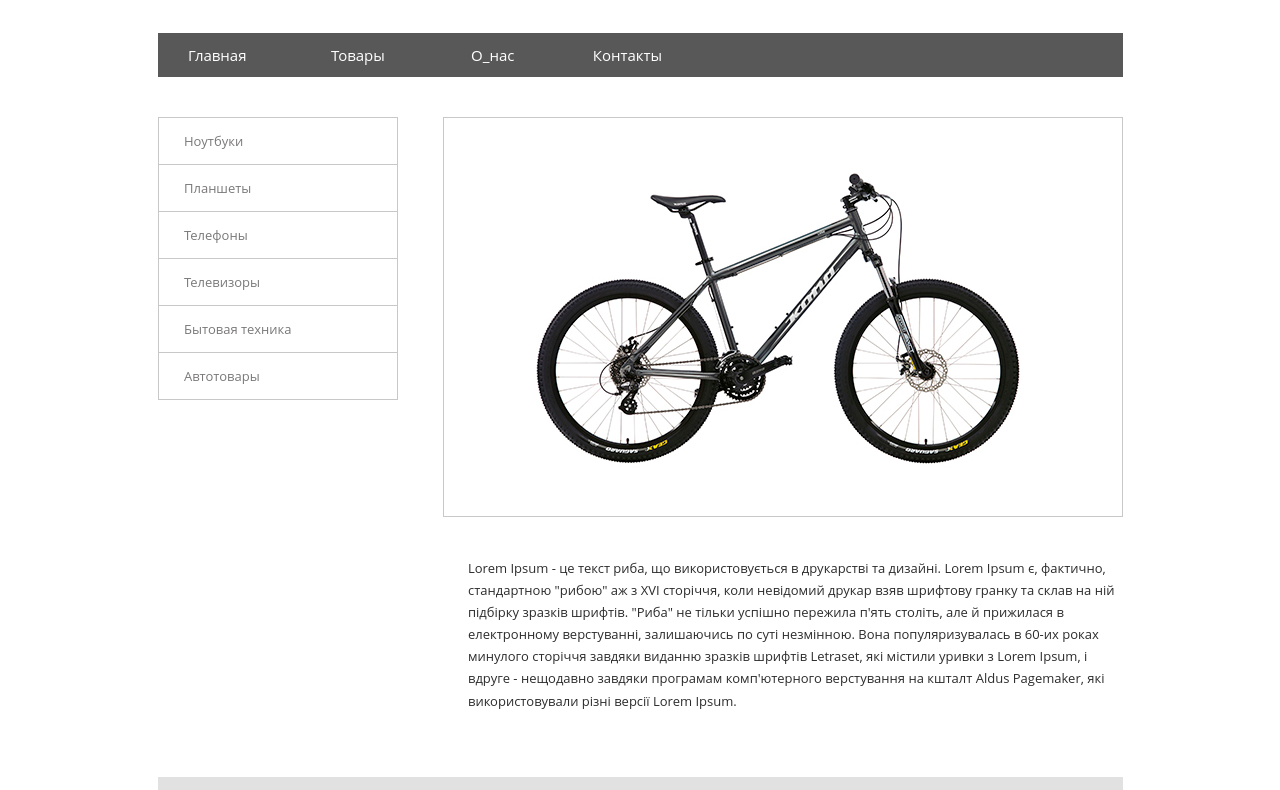
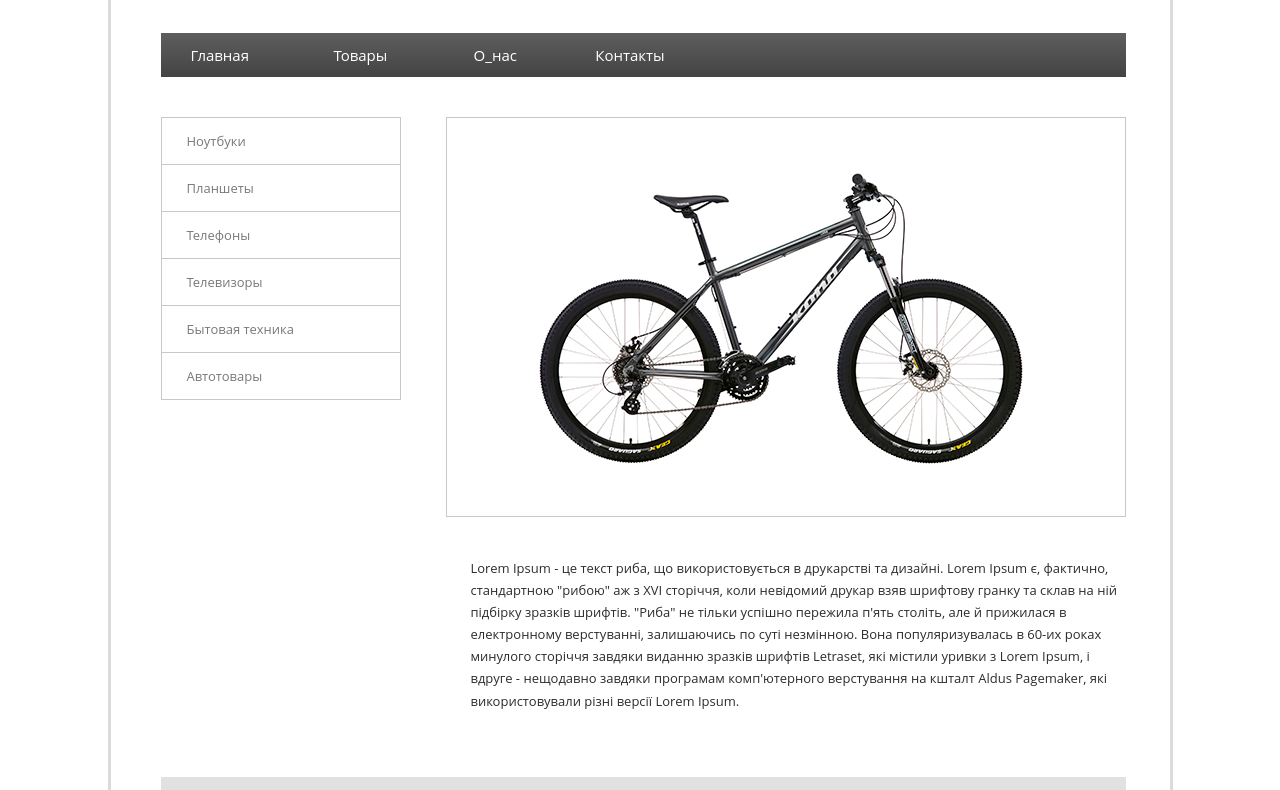
Before and after one commit to Fishchuk/Fishchuk.github.io, a plain HTML site: page DZ_3/index.html in a window 1280 px wide. Shown: the part 106-896 px from the top of the page. Drawn offline with Linux system fonts and the light colour scheme.

Commit message:
added border for wrapper and text-decoration:none

```diff
--- a/DZ_3/css/style.css
+++ b/DZ_3/css/style.css
@@ -2,13 +2,23 @@ body {
 
     font-family: "Arial", sans-serif;
 	background-color: #ffffff;
-	width: 965px;
-	padding-left:50%;
+
+
+}
+.wrapper{
+
+	width: 1065px;
+	margin: 0 auto;
+	border-left: 3px solid #dbdbdb;
+	border-right: 3px solid #dbdbdb;
 
 }
 .conteiner{
 	width: 965px;
-	margin-left:-482px;
+	margin-left: 50px;
+	margin-right: 50px;
+
+
 
 }
 .logo{
@@ -20,7 +30,7 @@ body {
 .main-menu {
     margin: 0;
     padding: 0;
-    background-color: #585858;
+    background-image: linear-gradient(to top, #444343 0%, #5e5e5e 100%);
 	font-family: Open Sans, sans-serif;
 	font-size: 15px;
 
@@ -108,7 +118,7 @@ p{
 }
 .site_map {
 	clear: both;
-	margin-bottom: 60px;
+	margin-bottom: 64px;
     padding: 0;
     background-color: #e1e1e1;
 	font-family: Open Sans, sans-serif;
@@ -148,4 +158,6 @@ p{
 }
 .site_map li:nth-child(5){
 	text-align: center;
+	text-decoration: none;
+
 }
--- a/DZ_3/index.html
+++ b/DZ_3/index.html
@@ -7,7 +7,8 @@
 	<link rel="stylesheet" href="css/style.css" media="all" >
 </head>
 <body>
- <div class="conteiner">
+<div class="wrapper">
+<div class="conteiner">
   <header>
      <img class="logo" src="img/main-logo.png" alt="Логотип" />
      <ul class="main-menu">
@@ -47,5 +48,6 @@
 
 
 </div>
+</div>
 </body>
 </html>
```
